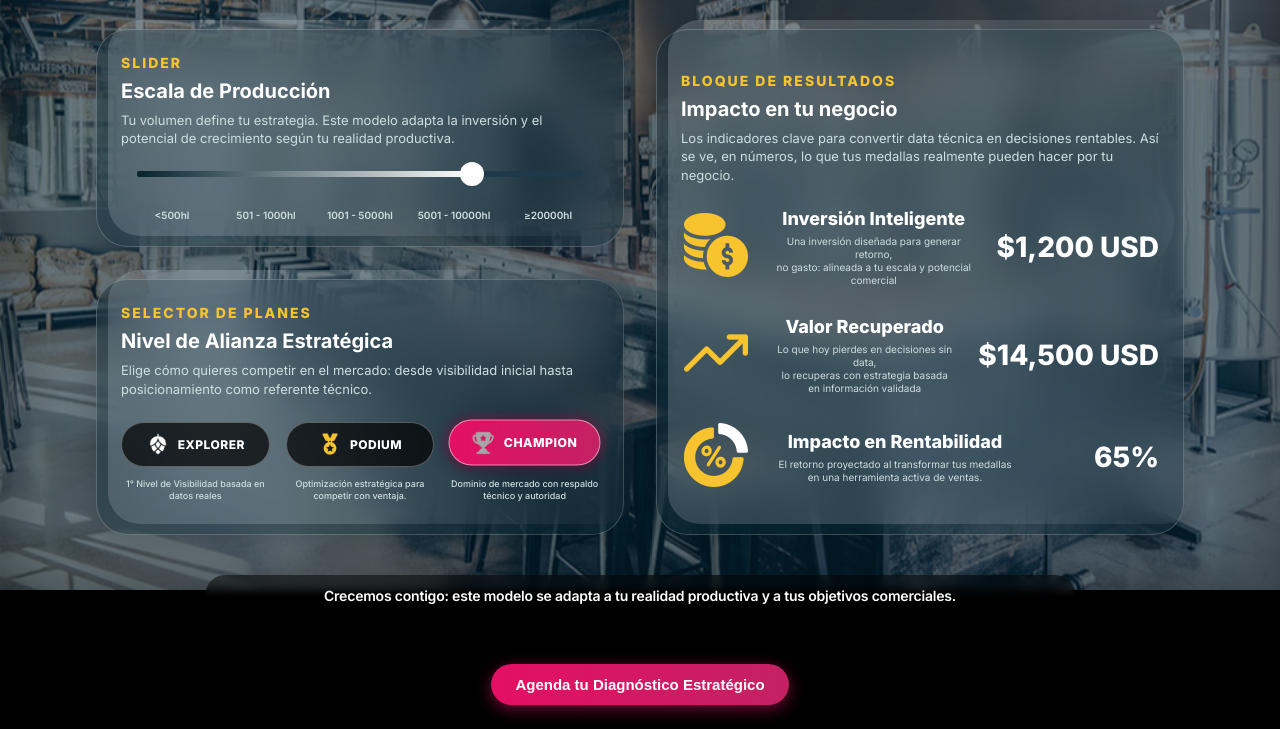
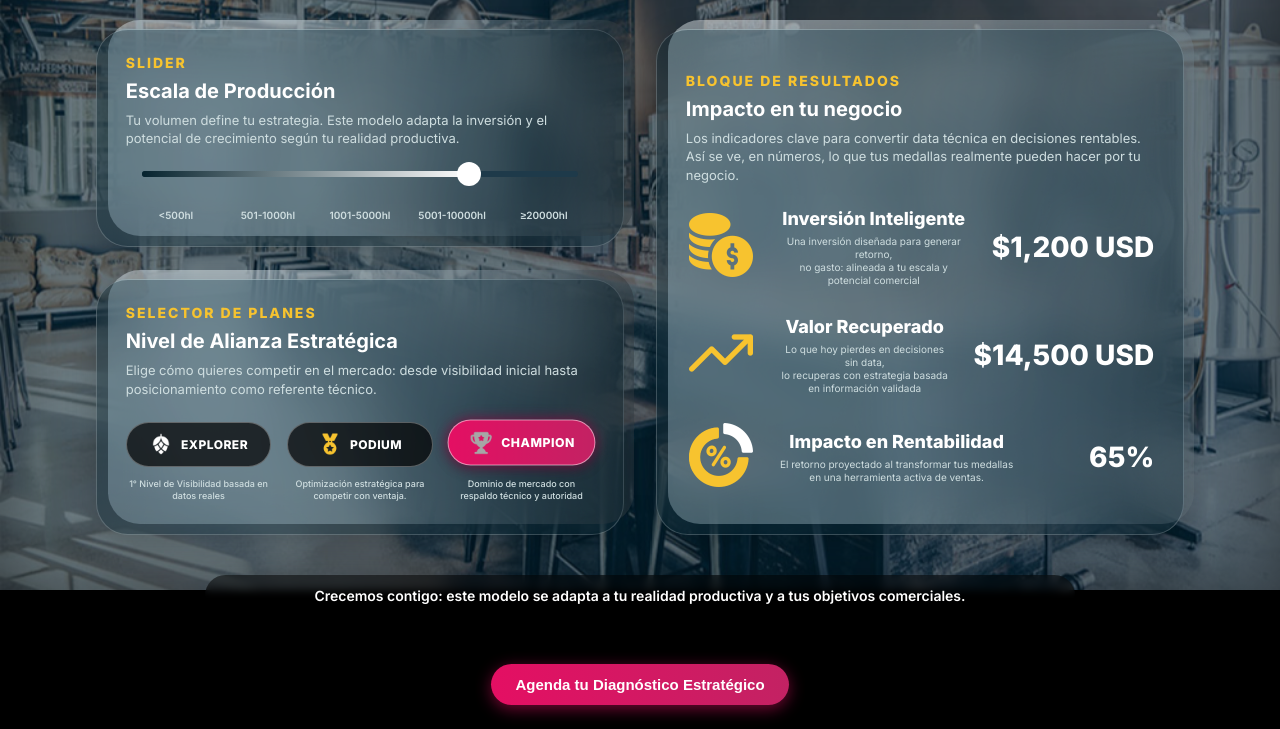
Before and after one commit to catascolaborativas-wq/podiumbeer-demo-clientes, a plain HTML site: page index.html in a window 1280 px wide. Shown: the part 210-939 px from the top of the page. Drawn offline with Linux system fonts and the light colour scheme.

Commit message:
Update index.html

```diff
--- a/index.html
+++ b/index.html
@@ -14,12 +14,14 @@
     }
 
     body {
-      font-family: 'Inter', 'SF Pro Display', system-ui, -apple-system, sans-serif;
+      font-family: 'Inter', sans-serif;
       background: #000;
       min-height: 100vh;
       display: flex;
       align-items: center;
       justify-content: center;
+      margin: 0;
+      padding: 0;
     }
 
     /* === FONDO === */
@@ -57,16 +59,17 @@
       z-index: 0;
     }
 
-    /* === CONTENEDOR PRINCIPAL (más ancho en móvil: 95vw) === */
+    /* === CONTENEDOR PRINCIPAL: 90% ANCHO REAL EN MÓVIL === */
     .app-container {
-      width: 95vw;
-      max-width: 600px;
+      width: 90%;
+      max-width: none;
       margin: 1.5rem auto;
+      padding: 0;
       position: relative;
       z-index: 2;
       display: flex;
       flex-direction: column;
-      gap: 1.8rem;
+      gap: 1.5rem;
     }
 
     /* === HEADER === */
@@ -91,7 +94,6 @@
       color: #CFDEE0;
       margin-top: 0.5rem;
     }
-    /* Bajada del header: tamaño +10% (de 14px a 15.4px ≈ 15px) */
     .bajada-header {
       font-size: 15px;
       font-weight: 500;
@@ -101,11 +103,10 @@
       border-radius: 28px;
       margin-top: 1rem;
       line-height: 1.4;
-      text-align: center;
       backdrop-filter: blur(4px);
     }
 
-    /* === CONTENEDORES CON EFECTO GLASS + ECO (usando imagen espejo.png) === */
+    /* === CONTENEDORES CON EFECTO GLASS + ECO VISIBLE === */
     .glass-card, .metrics-card, .plan-selector-card {
       position: relative;
       background: rgba(6, 35, 46, 0.35);
@@ -113,10 +114,9 @@
       border-radius: 2rem;
       border: 1px solid rgba(255, 255, 255, 0.2);
       box-shadow: 0 8px 32px rgba(0, 0, 0, 0.2);
-      transition: transform 0.2s ease;
-      padding: 1.5rem;  /* Aumentado para dar más margen interior */
+      padding: 1.5rem 1.8rem;
     }
-    /* EFECTO ECO con imagen espejo.png (reemplaza color #9e9e9e) */
+    /* Efecto eco con imagen espejo.png */
     .glass-card::before, .metrics-card::before, .plan-selector-card::before {
       content: '';
       position: absolute;
@@ -128,12 +128,13 @@
       background-image: url('assets/espejo.png');
       background-size: cover;
       background-position: center;
-      opacity: 0.18;
+      opacity: 0.45;
+      mix-blend-mode: overlay;
       z-index: -1;
       pointer-events: none;
     }
 
-    /* Títulos de sección dentro de los contenedores (con más espacio a la izquierda) */
+    /* Títulos de sección */
     .section-title {
       font-size: 14px;
       font-weight: 800;
@@ -334,7 +335,6 @@
       padding: 0.75rem 1rem;
       border-radius: 60px;
       margin: 0.5rem 0;
-      letter-spacing: -0.2px;
       backdrop-filter: blur(4px);
     }
 
@@ -416,10 +416,10 @@
       }
     }
 
-    /* Ajustes adicionales para móvil (más espacio y legibilidad) */
+    /* === AJUSTES MÓVIL === */
     @media (max-width: 991px) {
       .app-container {
-        gap: 1.8rem;
+        gap: 1.5rem;
       }
       .glass-card, .metrics-card, .plan-selector-card {
         padding: 1.2rem 1rem;
@@ -436,20 +436,14 @@
       .metric-name {
         font-size: 14px;
       }
-      .metric-bajada {
-        font-size: 9px;
-      }
       .h1-sim {
         white-space: normal;
         font-size: 28px;
       }
-      .bajada-header {
-        font-size: 14px; /* en móvil se mantiene legible */
-      }
     }
     @media (max-width: 380px) {
       .app-container {
-        width: 98vw;
+        width: 95%;
       }
       .glass-card, .metrics-card, .plan-selector-card {
         padding: 1rem 0.8rem;
@@ -458,46 +452,40 @@
   </style>
 </head>
 <body>
-  <div class="hero-bg">
-    <img src="assets/bg_cerveceria.jpg" alt="Cervecería fondo">
-  </div>
+  <div class="hero-bg"><img src="assets/bg_cerveceria.jpg" alt="Cervecería fondo"></div>
   <div class="overlay-color"></div>
   <div class="vignette"></div>
 
   <div class="app-container">
     <!-- HEADER -->
-    <div class="header animate-item">
+    <div class="header">
       <div class="h1-sim">Simulador de Alianza</div>
       <div class="h2-sim">¿Cuál es tu producción anual?</div>
-      <div class="bajada-header">
-        Proyecta cómo convertir tus medallas en resultados comerciales concretos. Ajusta tu nivel de producción y visualiza el impacto real en ventas, posicionamiento y rentabilidad.
-      </div>
+      <div class="bajada-header">Proyecta cómo convertir tus medallas en resultados comerciales concretos. Ajusta tu nivel de producción y visualiza el impacto real en ventas, posicionamiento y rentabilidad.</div>
     </div>
 
     <!-- SLIDER -->
-    <div class="glass-card animate-item">
+    <div class="glass-card">
       <div class="section-title">SLIDER</div>
       <div class="section-subtitle">Escala de Producción</div>
       <div class="section-desc">Tu volumen define tu estrategia. Este modelo adapta la inversión y el potencial de crecimiento según tu realidad productiva.</div>
       <div class="slider-container">
         <div class="slider-track-wrapper" id="sliderWrapper">
-          <div class="slider-rail" id="sliderRail">
-            <div class="slider-fill" id="sliderFill"></div>
-          </div>
+          <div class="slider-rail" id="sliderRail"><div class="slider-fill" id="sliderFill"></div></div>
           <div class="slider-thumb" id="sliderThumb"></div>
         </div>
         <div class="slider-labels">
           <span>&lt;500<br>hl</span>
-          <span>501 - 1000<br>hl</span>
-          <span>1001 - 5000<br>hl</span>
-          <span>5001 - 10000<br>hl</span>
+          <span>501-1000<br>hl</span>
+          <span>1001-5000<br>hl</span>
+          <span>5001-10000<br>hl</span>
           <span>≥20000<br>hl</span>
         </div>
       </div>
     </div>
 
     <!-- SELECTOR DE PLANES -->
-    <div class="plan-selector-card animate-item">
+    <div class="plan-selector-card">
       <div class="section-title">SELECTOR DE PLANES</div>
       <div class="section-subtitle">Nivel de Alianza Estratégica</div>
       <div class="section-desc">Elige cómo quieres competir en el mercado: desde visibilidad inicial hasta posicionamiento como referente técnico.</div>
@@ -527,64 +515,38 @@
     </div>
 
     <!-- BLOQUE DE RESULTADOS -->
-    <div class="metrics-card animate-item">
+    <div class="metrics-card">
       <div class="section-title">BLOQUE DE RESULTADOS</div>
       <div class="section-subtitle">Impacto en tu negocio</div>
       <div class="section-desc">Los indicadores clave para convertir data técnica en decisiones rentables. Así se ve, en números, lo que tus medallas realmente pueden hacer por tu negocio.</div>
-
       <div class="metric-row">
-        <div class="metric-icon-col">
-          <img src="assets/icono_inversion.png" alt="Inversión Inteligente">
-        </div>
-        <div class="metric-text-col">
-          <div class="metric-name">Inversión Inteligente</div>
-          <div class="metric-bajada">Una inversión diseñada para generar retorno,<br>no gasto: alineada a tu escala y potencial comercial</div>
-        </div>
-        <div class="metric-value-col">
-          <div class="metric-value" id="inversionValue">$1,200 USD</div>
-        </div>
+        <div class="metric-icon-col"><img src="assets/icono_inversion.png" alt="Inversión"></div>
+        <div class="metric-text-col"><div class="metric-name">Inversión Inteligente</div><div class="metric-bajada">Una inversión diseñada para generar retorno,<br>no gasto: alineada a tu escala y potencial comercial</div></div>
+        <div class="metric-value-col"><div class="metric-value" id="inversionValue">$1,200 USD</div></div>
       </div>
       <div class="metric-row">
-        <div class="metric-icon-col">
-          <img src="assets/icono_valor.png" alt="Valor Recuperado">
-        </div>
-        <div class="metric-text-col">
-          <div class="metric-name">Valor Recuperado</div>
-          <div class="metric-bajada">Lo que hoy pierdes en decisiones sin data,<br>lo recuperas con estrategia basada en información validada</div>
-        </div>
-        <div class="metric-value-col">
-          <div class="metric-value" id="optimizacionValue">$14,500 USD</div>
-        </div>
+        <div class="metric-icon-col"><img src="assets/icono_valor.png" alt="Valor"></div>
+        <div class="metric-text-col"><div class="metric-name">Valor Recuperado</div><div class="metric-bajada">Lo que hoy pierdes en decisiones sin data,<br>lo recuperas con estrategia basada en información validada</div></div>
+        <div class="metric-value-col"><div class="metric-value" id="optimizacionValue">$14,500 USD</div></div>
       </div>
       <div class="metric-row">
-        <div class="metric-icon-col">
-          <img src="assets/icono_impacto.png" alt="Impacto en Rentabilidad">
-        </div>
-        <div class="metric-text-col">
-          <div class="metric-name">Impacto en Rentabilidad</div>
-          <div class="metric-bajada">El retorno proyectado al transformar tus medallas<br>en una herramienta activa de ventas.</div>
-        </div>
-        <div class="metric-value-col">
-          <div class="metric-value" id="roiValue">65%</div>
-        </div>
+        <div class="metric-icon-col"><img src="assets/icono_impacto.png" alt="Impacto"></div>
+        <div class="metric-text-col"><div class="metric-name">Impacto en Rentabilidad</div><div class="metric-bajada">El retorno proyectado al transformar tus medallas<br>en una herramienta activa de ventas.</div></div>
+        <div class="metric-value-col"><div class="metric-value" id="roiValue">65%</div></div>
       </div>
     </div>
 
     <!-- FRASE FINAL -->
-    <div class="frase-final animate-item">
-      Crecemos contigo: este modelo se adapta a tu realidad productiva y a tus objetivos comerciales.
-    </div>
+    <div class="frase-final">Crecemos contigo: este modelo se adapta a tu realidad productiva y a tus objetivos comerciales.</div>
 
     <!-- CTA -->
-    <div class="cta-wrapper animate-item">
-      <button class="cta-button" id="ctaBtn">
-        <span class="cta-text">Agenda tu Diagnóstico Estratégico</span>
-      </button>
+    <div class="cta-wrapper">
+      <button class="cta-button" id="ctaBtn"><span class="cta-text">Agenda tu Diagnóstico Estratégico</span></button>
     </div>
   </div>
 
   <script>
-    // (El mismo JavaScript funcional de siempre, sin cambios en la lógica)
+    // Tabla de valores (rangos: 0:<500, 1:501-1000, 2:1001-5000, 3:5001-10000, 4:≥20000)
     const metricsTable = [
       { inversion: "$150 USD", optimizacion: "$1,800 USD", roi: "30%", suggestedTier: "explorer" },
       { inversion: "$300 USD", optimizacion: "$3,600 USD", roi: "45%", suggestedTier: "explorer" },
```
